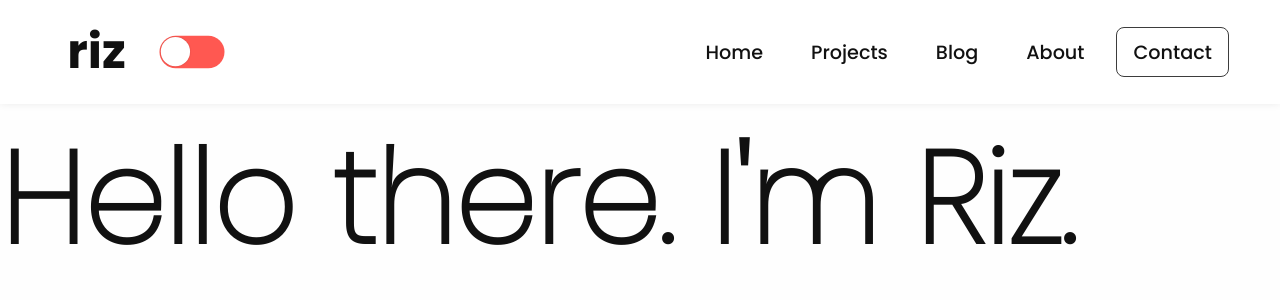
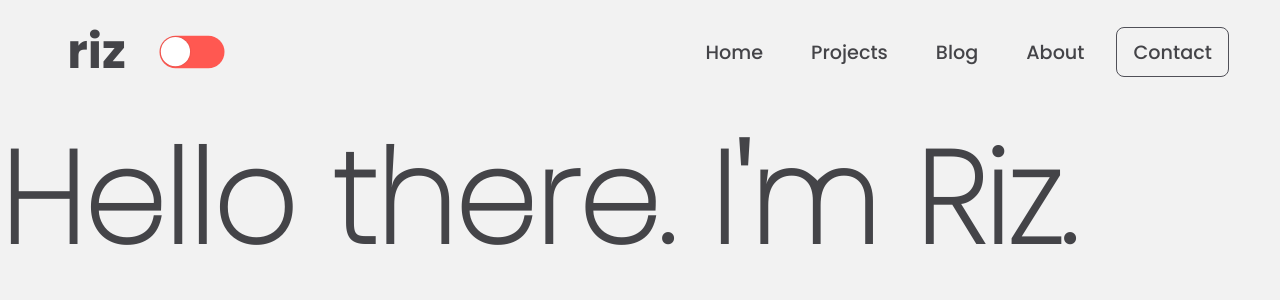
Before and after one commit to riz-l/riz-info, a React (Create React App) app: page / in a window 1280 px wide. Shown: the top 300 px of the page. Built offline with nearby package versions, Linux system fonts and the light colour scheme.

Commit message:
MASTER: Adjusted lightTheme/darkTheme colors

```diff
--- a/src/app/components/Header/Header.elements.js
+++ b/src/app/components/Header/Header.elements.js
@@ -6,8 +6,7 @@ const activeClassName = "nav-item-active"; // NavLink: activeClassName
 
 // Element: Container
 export const Container = styled.header`
-  background-color: ${(props) => props.theme.colors.global.backgroundSecondary};
-  box-shadow: 0px 0px 8px 0px rgba(0, 0, 0, 0.08);
+  background-color: ${(props) => props.theme.colors.global.backgroundPrimary};
   height: 104px;
   max-height: 104px;
   min-height: 104px;
--- a/src/app/components/Navigation/Navigation.elements.js
+++ b/src/app/components/Navigation/Navigation.elements.js
@@ -26,7 +26,7 @@ export const Container = styled.div`
 // Element: Header
 export const Header = styled.div`
   background-color: ${(props) => props.theme.colors.global.textPrimary};
-  box-shadow: 0px 0px 8px 0px rgba(0, 0, 0, 0.08);
+  /* box-shadow: 0px 0px 8px 0px rgba(0, 0, 0, 0.08); */
   height: 104px;
   max-height: 104px;
   min-height: 104px;
--- a/src/app/themes/darkTheme.js
+++ b/src/app/themes/darkTheme.js
@@ -2,12 +2,12 @@
 export const darkTheme = {
   colors: {
     global: {
-      backgroundPrimary: "#3d3d3d",
-      backgroundSecondary: "#111111",
-      textPrimary: "#ffffff",
-      textSecondary: "#fefefe",
-      highlightPrimary: "#ff7570",
-      highlightSecondary: "#ff5851",
+      backgroundPrimary: "#444448",
+      backgroundSecondary: "#505058",
+      textPrimary: "#f5f4f4",
+      textSecondary: "#f5f4f4",
+      highlightPrimary: "#f7969a",
+      highlightSecondary: "#f57a7e",
     },
   },
 };
--- a/src/app/themes/lightTheme.js
+++ b/src/app/themes/lightTheme.js
@@ -2,12 +2,12 @@
 export const lightTheme = {
   colors: {
     global: {
-      backgroundPrimary: "#fefefe",
+      backgroundPrimary: "#f2f2f2",
       backgroundSecondary: "#ffffff",
-      textPrimary: "#111111",
-      textSecondary: "#3d3d3d",
-      highlightPrimary: "#ff7570",
-      highlightSecondary: "#ff5851",
+      textPrimary: "#444448",
+      textSecondary: "#505058",
+      highlightPrimary: "#f7969a",
+      highlightSecondary: "#f57a7e",
     },
   },
 };
```
